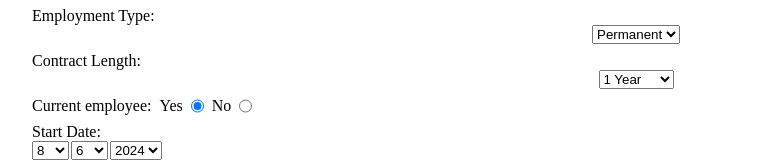
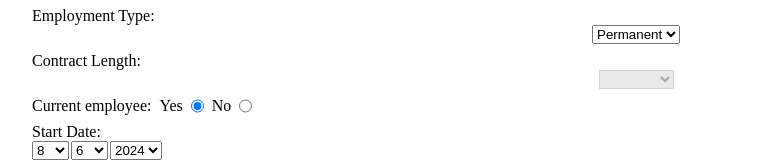
Before and after one commit to JackBadawy/Employee_Creator_API, a React (Vite) app in the folder Employee_frontend/: page /new in a window 1280 px wide. Shown: the part 567-729 px from the top of the page, without its empty margins (8-768 px from the left). Built offline with nearby package versions, Linux system fonts and the light colour scheme.

Commit message:
hide contract length if permanent

```diff
--- a/Employee_frontend/src/Contexts/EmployeeContext.tsx
+++ b/Employee_frontend/src/Contexts/EmployeeContext.tsx
@@ -14,7 +14,7 @@ export interface EmployeeItem {
   lastName: string;
   address: string;
   email: string;
-  contractLength: string;
+  contractLength: string | null;
   currentEmployee: boolean;
   startDate: [number, number, number];
   endDate: [number, number, number];
--- a/Employee_frontend/src/Pages/AddNewEmployeePage.tsx
+++ b/Employee_frontend/src/Pages/AddNewEmployeePage.tsx
@@ -12,7 +12,7 @@ const AddNewEmployeePage = () => {
     email: "",
     address: "",
     employmentType: "Permanent",
-    contractLength: "1 yr",
+    contractLength: null,
     currentEmployee: true,
     startDate: [1, 1, 1],
     endDate: [1, 1, 1],
@@ -103,8 +103,16 @@ const AddNewEmployeePage = () => {
       setNewEmployeeFormData({
         ...newEmployeeFormData,
         [name]: value,
+        contractLength:
+          name === "employmentType" && value === "Permanent"
+            ? null
+            : newEmployeeFormData.contractLength,
       });
     }
+  };
+
+  const isContractLengthDisabled = () => {
+    return newEmployeeFormData.employmentType === "Permanent";
   };
 
   return (
@@ -170,7 +178,7 @@ const AddNewEmployeePage = () => {
           <div className="employee-form__status form__division">
             <h3>Employee status</h3>
             <div className="employee-form__item">
-              <label htmlFor="employementType" className="form__label">
+              <label htmlFor="employmentType" className="form__label">
                 Employment Type:{" "}
               </label>
               <select
@@ -178,8 +186,8 @@ const AddNewEmployeePage = () => {
                 id="employmentType"
                 onChange={handleChange}
               >
-                <option value="permanent">Permanent</option>
-                <option value="contract">Contract</option>
+                <option value="Permanent">Permanent</option>
+                <option value="Contract">Contract</option>
               </select>
             </div>
 
@@ -191,8 +199,16 @@ const AddNewEmployeePage = () => {
                 name="contractLength"
                 id="contractLength"
                 onChange={handleChange}
+                disabled={isContractLengthDisabled()}
+                style={{
+                  backgroundColor: isContractLengthDisabled()
+                    ? "#e0e0e0"
+                    : "white",
+                }}
               >
-                <option value="1 yr">1 Year</option>
+                <option value="1 yr">
+                  {isContractLengthDisabled() ? "" : "1 Year"}
+                </option>
                 <option value="2 yr">2 Years</option>
                 <option value="5 yr">5 Years</option>
                 <option value="10 yr">10 Years</option>
--- a/Employee_frontend/src/Pages/EditEmployeePage.tsx
+++ b/Employee_frontend/src/Pages/EditEmployeePage.tsx
@@ -12,6 +12,7 @@ const EditEmployeePage = () => {
   const { employeeId } = useParams<{ employeeId?: string }>();
   const [loading, setLoading] = useState(false);
   const [buttonClicked, setButtonClicked] = useState(false);
+  const [isPerm, setIsPerm] = useState(false);
 
   const [editEmployeeFormData, setEditEmployeeFormData] = useState({
     firstName: "",
@@ -19,18 +20,14 @@ const EditEmployeePage = () => {
     email: "",
     address: "",
     employmentType: "",
-    contractLength: "",
+    contractLength: null,
     currentEmployee: true,
-    startDate: [1, 1, 1] as [number, number, number],
-    endDate: [1, 1, 1] as [number, number, number],
+    startDate: [1, 1, 1],
+    endDate: [1, 1, 1],
     fullTime: true,
     salary: 0,
     weeklyHours: 0,
   });
-
-  useEffect(() => {
-    console.log("Start Date", editEmployeeFormData.startDate);
-  }, [editEmployeeFormData.startDate]);
 
   const [startDate, setStartDate] = useState({
     year: new Date().getFullYear(),
@@ -80,6 +77,10 @@ const EditEmployeePage = () => {
       try {
         const data = await getEmployeeById(employeeId);
         setEditEmployeeFormData(data);
+        setIsPerm(
+          data.employmentType === "permanent" ||
+            data.employmentType === "Permanent"
+        );
         if (data.startDate && data.startDate.length === 3) {
           setStartDate({
             year: data.startDate[2],
@@ -108,10 +109,21 @@ const EditEmployeePage = () => {
     e: React.ChangeEvent<HTMLInputElement | HTMLSelectElement>
   ) => {
     const { name, type, value } = e.target;
-    setEditEmployeeFormData((prevState) => ({
-      ...prevState,
-      [name]: type === "radio" ? value === "true" : value,
-    }));
+    setEditEmployeeFormData((prevState) => {
+      const newFormData = {
+        ...prevState,
+        [name]: type === "radio" ? value === "true" : value,
+      };
+      if (name === "employmentType") {
+        if (value === "permanent") {
+          setIsPerm(true);
+          newFormData.contractLength = null;
+        } else {
+          setIsPerm(false);
+        }
+      }
+      return newFormData;
+    });
   };
 
   const handleUpdate = async (event: React.FormEvent<HTMLFormElement>) => {
@@ -130,8 +142,6 @@ const EditEmployeePage = () => {
         number
       ],
     };
-
-    console.log("edited form", updatedFormData);
 
     const formValues = Object.values(updatedFormData);
     if (formValues.some((value) => value === "")) {
@@ -156,6 +166,10 @@ const EditEmployeePage = () => {
     } finally {
       setButtonClicked(false);
     }
+  };
+
+  const isContractLengthDisabled = () => {
+    return isPerm;
   };
 
   return (
@@ -266,10 +280,17 @@ const EditEmployeePage = () => {
               <select
                 name="contractLength"
                 id="contractLength"
-                value={editEmployeeFormData.contractLength}
                 onChange={handleChange}
+                disabled={isContractLengthDisabled()}
+                style={{
+                  backgroundColor: isContractLengthDisabled()
+                    ? "#e0e0e0"
+                    : "white",
+                }}
               >
-                <option value="1 yr">1 Year</option>
+                <option value="1 yr">
+                  {isContractLengthDisabled() ? "" : "1 Year"}
+                </option>
                 <option value="2 yr">2 Years</option>
                 <option value="5 yr">5 Years</option>
                 <option value="10 yr">10 Years</option>
```
